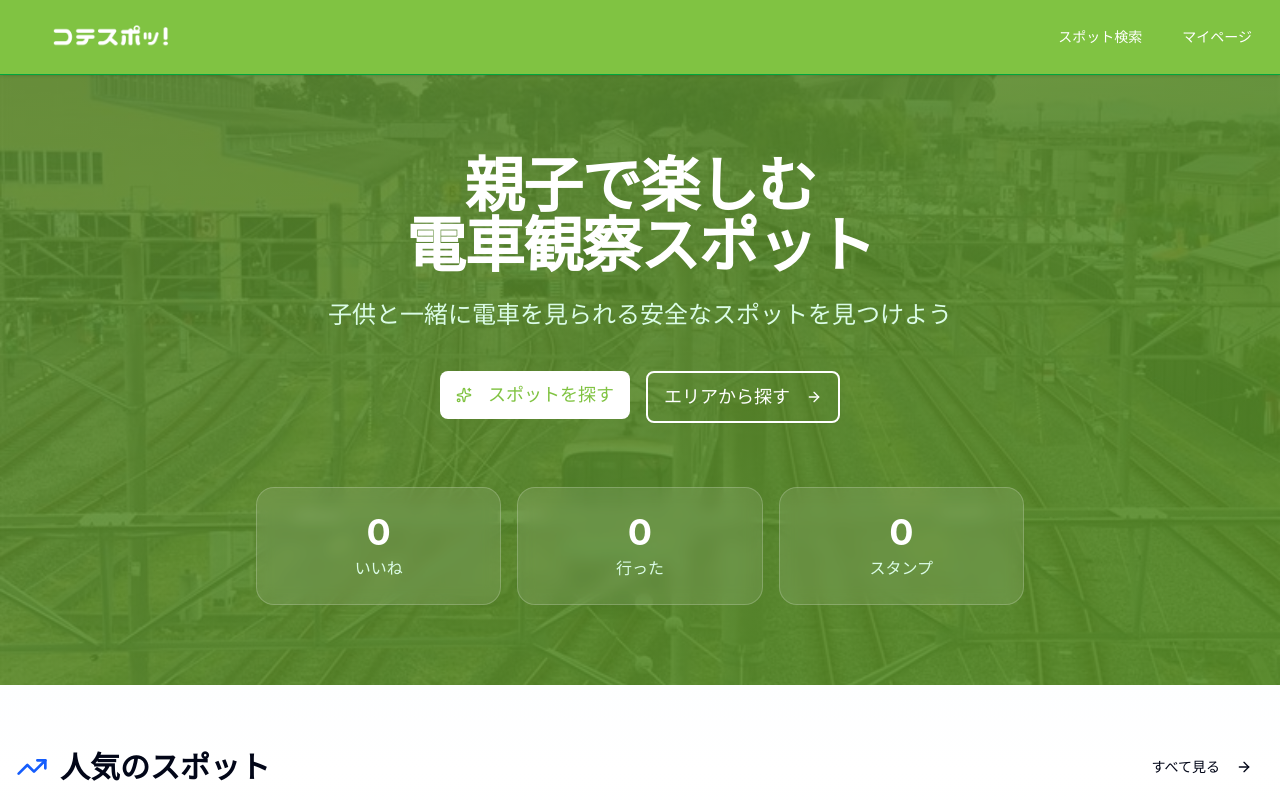
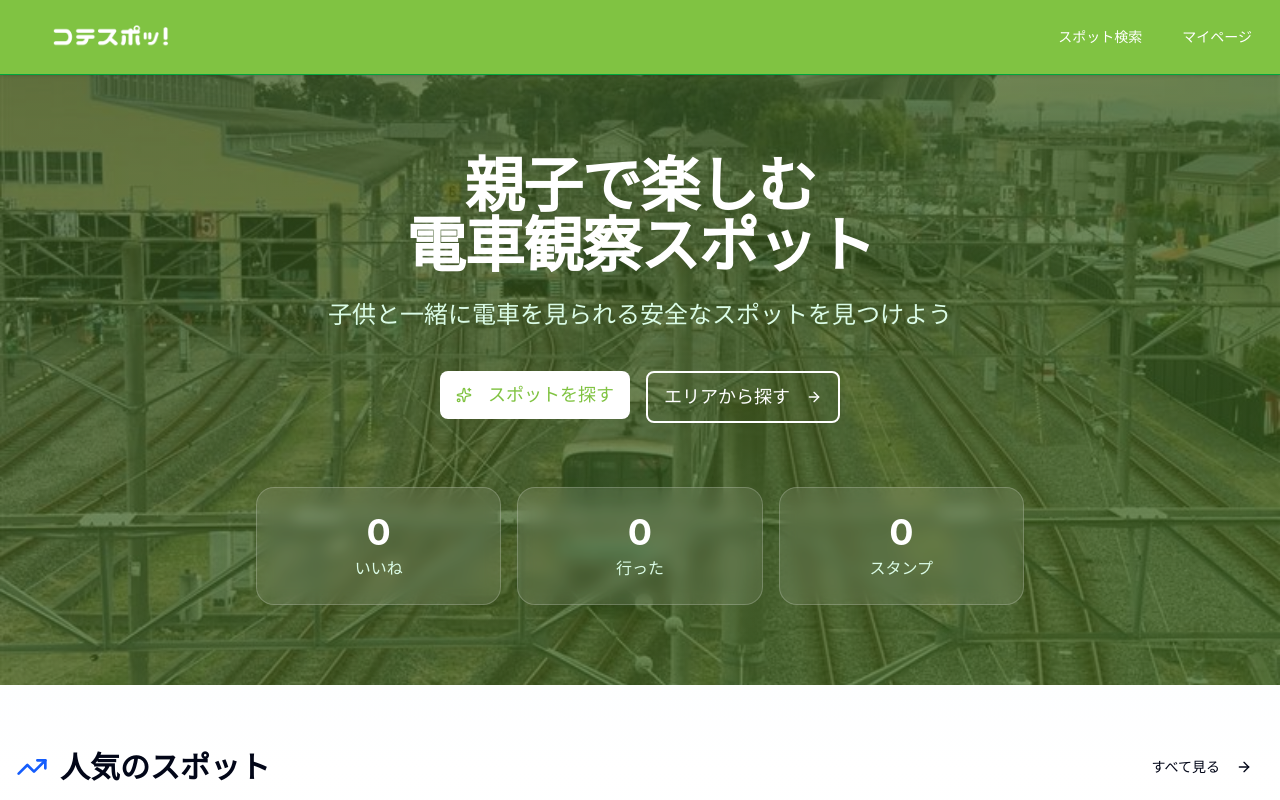
Before and after one commit to sakutaku-ui/kotetsu-spot, a Next.js app: page / in a window 1280 px wide. Shown: the top 800 px of the page. Built offline with nearby package versions, Linux system fonts and the light colour scheme; no server answers; the database is empty.

Commit message:
ヒーローセクションのグリーンを薄く・背景画像を明るく調整

```diff
--- a/app/page.tsx
+++ b/app/page.tsx
@@ -59,7 +59,7 @@ export default function HomePage() {
             backgroundImage: 'url(/hero-train.jpg)',
             backgroundSize: 'cover',
             backgroundPosition: 'center',
-            filter: 'brightness(0.4)',
+            filter: 'brightness(0.5)',
           }}
         />
 
@@ -67,7 +67,7 @@ export default function HomePage() {
         <div
           className="absolute inset-0"
           style={{
-            background: 'linear-gradient(to bottom right, rgba(128, 195, 66, 0.6), rgba(107, 176, 46, 0.7))',
+            background: 'linear-gradient(to bottom right, rgba(128, 195, 66, 0.3), rgba(107, 176, 46, 0.4))',
           }}
         />
 
```
